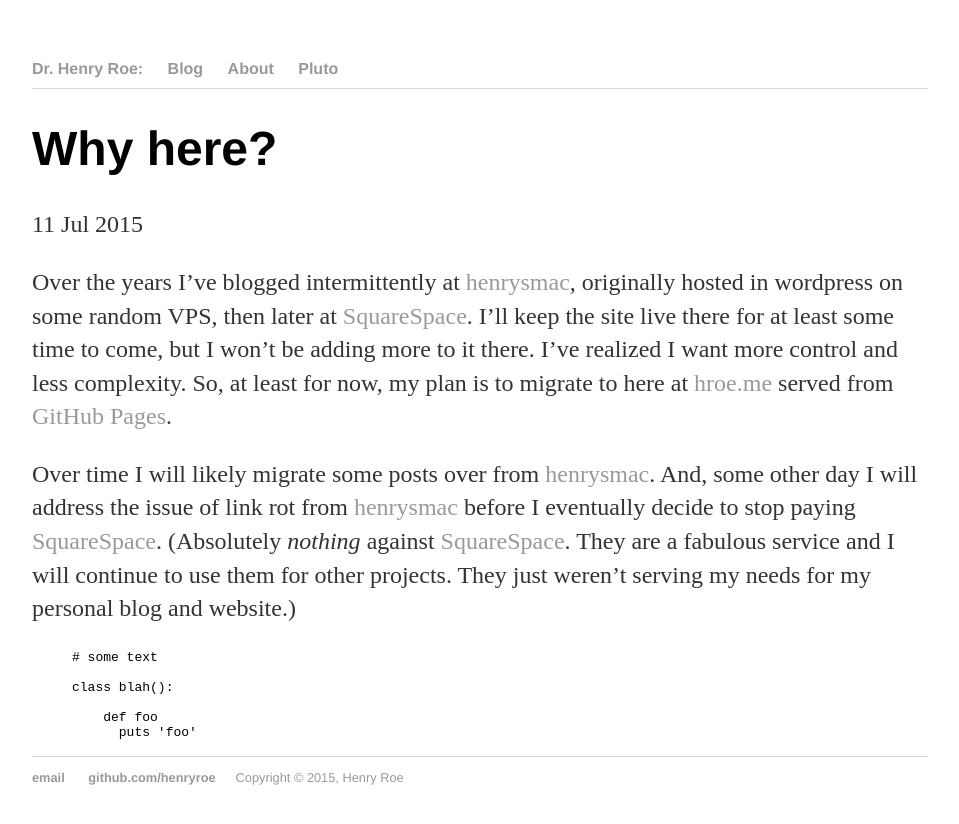
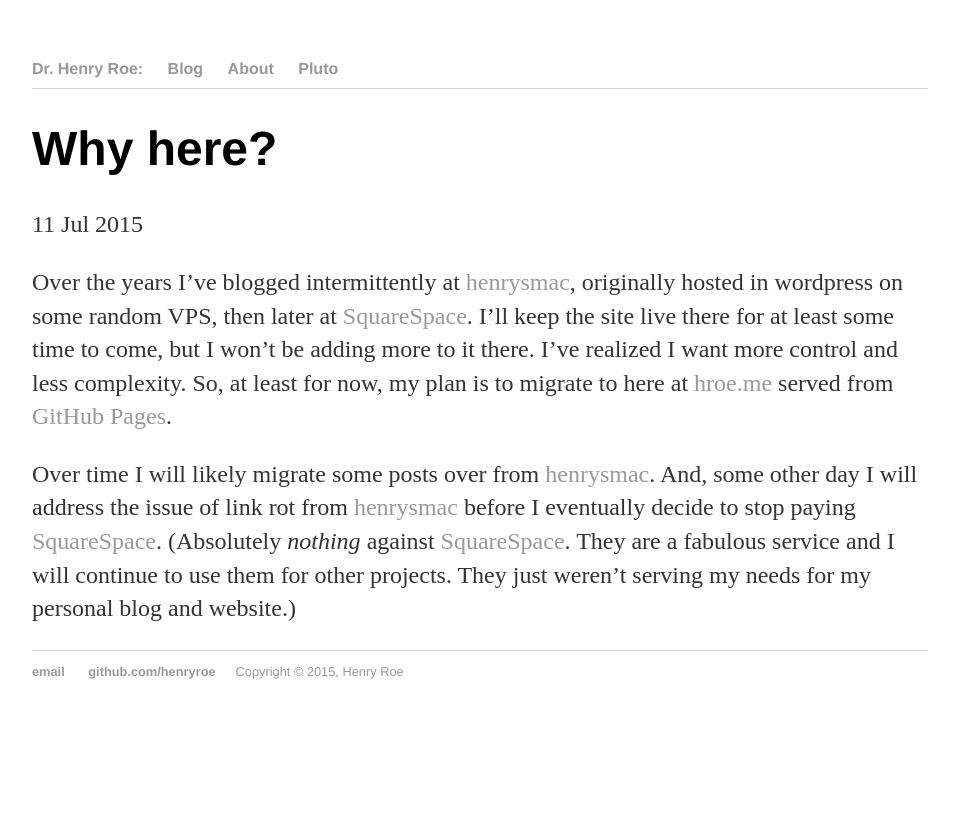
Before and after one commit to henryroe/henryroe.github.io, a Jekyll site: the page built from _posts/2015-07-11-why-here.md, in a window 1280 px wide. Shown: the top 824 px of the page, without its empty margins (160-1119 px from the left). Built offline with Jekyll 4.4.1, drawn with Linux system fonts in a browser that asks for light colours.

Commit message:
remove test

```diff
--- a/_posts/2015-07-11-why-here.md
+++ b/_posts/2015-07-11-why-here.md
@@ -7,14 +7,3 @@
 Over the years I've blogged intermittently at [henrysmac](http://henrysmac.org), originally hosted in wordpress on some random VPS, then later at [SquareSpace](http://squarespace.com).  I'll keep the site live there for at least some time to come, but I won't be adding more to it there.  I've realized I want more control and less complexity. So, at least for now, my plan is to migrate to here at [hroe.me](http://hroe.me) served from [GitHub Pages](https://pages.github.com).
 
 Over time I will likely migrate some posts over from  [henrysmac](http://henrysmac.org).  And, some other day I will address the issue of link rot from [henrysmac](http://henrysmac.org) before I eventually decide to stop paying [SquareSpace](http://squarespace.com).  (Absolutely *nothing* against [SquareSpace](http://squarespace.com).  They are a fabulous service and I will continue to use them for other projects.  They just weren't serving my needs for my personal blog and website.)
-
-{% highlight python %}
-
-# some text
-
-class blah():
-
-    def foo
-      puts 'foo'
-
-{% endhighlight %}
```
